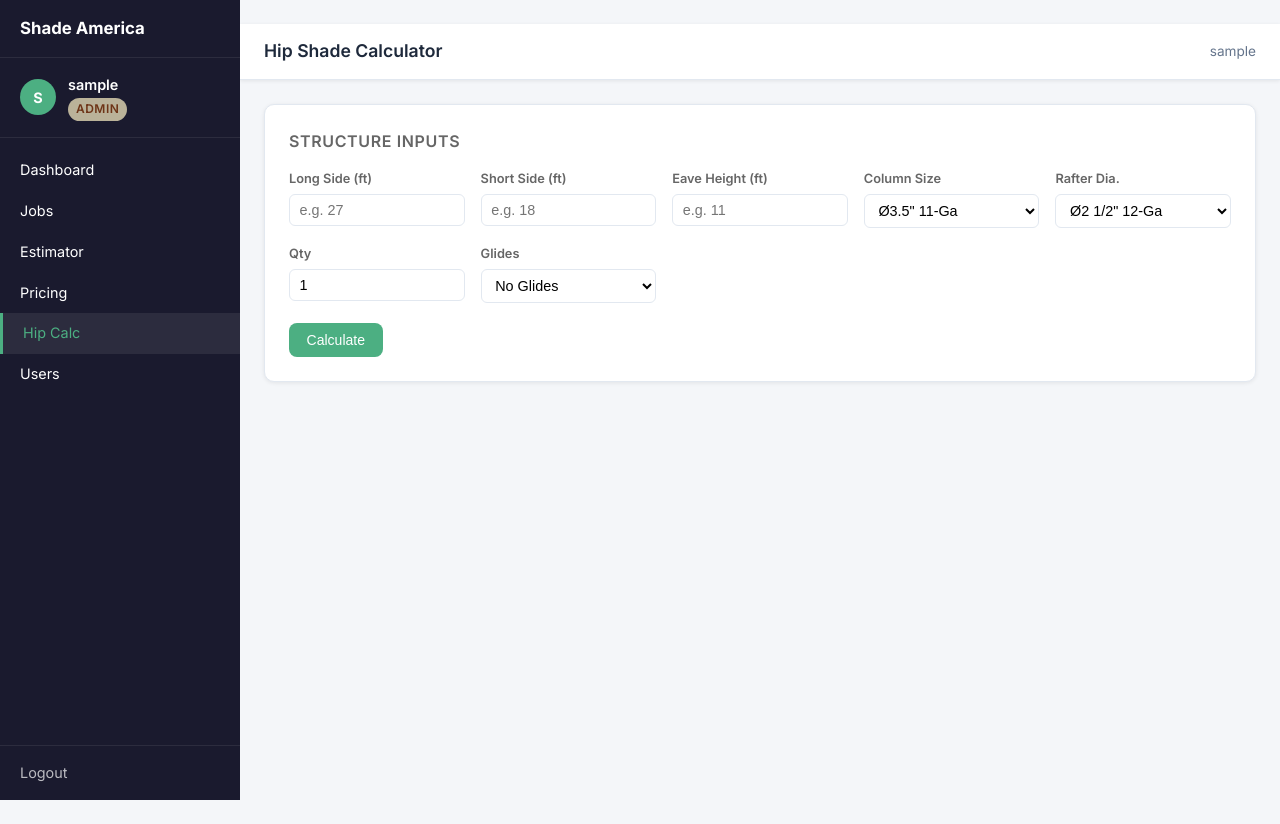
After one commit to jrehberg013/shade-america-portal, a Flask app: page /hip-calc in a window 1280 px wide. The commit adds this page. Run offline with Flask 3, Linux system fonts and the light colour scheme; the visitor is signed in with stand-in values (Sample User, id 1); some libraries are stand-ins or nearby versions.

Commit message:
Add Hip Shade Calculator tab + PostgreSQL support

```diff
--- a/app.py
+++ b/app.py
@@ -9,19 +9,57 @@ import io
 app = Flask(__name__)
 app.secret_key = os.environ.get('SECRET_KEY', 'sa-dev-key-change-in-prod')
 
-DATABASE = os.environ.get('DATABASE_PATH', 'shade_america.db')
+# ─────────────────────────────────────────────────────────────
+# DATABASE — supports SQLite (local) and PostgreSQL (production)
+# Set DATABASE_URL env var on Render to use PostgreSQL.
+# ─────────────────────────────────────────────────────────────
+
+DATABASE_URL = os.environ.get('DATABASE_URL', '')
+# Render provides postgres:// but psycopg2 requires postgresql://
+if DATABASE_URL.startswith('postgres://'):
+    DATABASE_URL = DATABASE_URL.replace('postgres://', 'postgresql://', 1)
+USE_PG = bool(DATABASE_URL)
+
+if USE_PG:
+    import psycopg2
+    import psycopg2.extras
+else:
+    DATABASE = os.environ.get('DATABASE_PATH', 'shade_america.db')
+
 MAX_FILE_MB = 50
 
-# ─────────────────────────────────────────────────────────────
-# DATABASE
-# ─────────────────────────────────────────────────────────────
+
+class _DB:
+    """Thin wrapper so both sqlite3 and psycopg2 share the same API."""
+    def __init__(self, conn):
+        self._conn = conn
+
+    def execute(self, sql, params=()):
+        if USE_PG:
+            cur = self._conn.cursor(cursor_factory=psycopg2.extras.RealDictCursor)
+            cur.execute(sql.replace('?', '%s'), params)
+            return cur
+        return self._conn.execute(sql, params)
+
+    def commit(self):
+        self._conn.commit()
+
+    def close(self):
+        self._conn.close()
+
 
 def get_db():
     if 'db' not in g:
-        g.db = sqlite3.connect(DATABASE)
-        g.db.row_factory = sqlite3.Row
-        g.db.execute("PRAGMA journal_mode=WAL")
+        if USE_PG:
+            conn = psycopg2.connect(DATABASE_URL)
+            g.db = _DB(conn)
+        else:
+            raw = sqlite3.connect(DATABASE)
+            raw.row_factory = sqlite3.Row
+            raw.execute("PRAGMA journal_mode=WAL")
+            g.db = _DB(raw)
     return g.db
+
 
 @app.teardown_appcontext
 def close_db(e=None):
@@ -29,53 +67,114 @@ def close_db(e=None):
     if db:
         db.close()
 
+
+def _bin(data):
+    """Wrap binary data correctly for each database driver."""
+    if USE_PG:
+        return psycopg2.Binary(data)
+    return data
+
+
 def init_db():
-    db = sqlite3.connect(DATABASE)
-    db.row_factory = sqlite3.Row
-    db.executescript("""
-        CREATE TABLE IF NOT EXISTS users (
-            id INTEGER PRIMARY KEY AUTOINCREMENT,
-            username TEXT UNIQUE NOT NULL,
-            password_hash TEXT NOT NULL,
-            name TEXT,
-            role TEXT DEFAULT 'field',
-            must_change_password INTEGER DEFAULT 0,
-            created_at TIMESTAMP DEFAULT CURRENT_TIMESTAMP
-        );
-        CREATE TABLE IF NOT EXISTS jobs (
-            id INTEGER PRIMARY KEY AUTOINCREMENT,
-            name TEXT NOT NULL,
-            client TEXT,
-            phone TEXT,
-            location TEXT,
-            status TEXT DEFAULT 'quoted',
-            estimate_total REAL DEFAULT 0,
-            notes TEXT,
-            created_by INTEGER,
-            created_at TIMESTAMP DEFAULT CURRENT_TIMESTAMP,
-            updated_at TIMESTAMP DEFAULT CURRENT_TIMESTAMP
-        );
-        CREATE TABLE IF NOT EXISTS documents (
-            id INTEGER PRIMARY KEY AUTOINCREMENT,
-            job_id INTEGER NOT NULL,
-            original_name TEXT NOT NULL,
-            doc_type TEXT DEFAULT 'other',
-            file_data BLOB,
-            mime_type TEXT,
-            file_size INTEGER,
-            uploaded_by INTEGER,
-            uploaded_at TIMESTAMP DEFAULT CURRENT_TIMESTAMP
-        );
-        CREATE TABLE IF NOT EXISTS pricing (
-            id INTEGER PRIMARY KEY AUTOINCREMENT,
-            category TEXT NOT NULL,
-            name TEXT NOT NULL,
-            price REAL DEFAULT 0,
-            unit TEXT,
-            sort_order INTEGER DEFAULT 0
-        );
-    """)
-    db.commit()
+    if USE_PG:
+        conn = psycopg2.connect(DATABASE_URL)
+        cur = conn.cursor()
+        statements = [
+            """CREATE TABLE IF NOT EXISTS users (
+                id SERIAL PRIMARY KEY,
+                username TEXT UNIQUE NOT NULL,
+                password_hash TEXT NOT NULL,
+                name TEXT,
+                role TEXT DEFAULT 'field',
+                must_change_password INTEGER DEFAULT 0,
+                created_at TIMESTAMP DEFAULT CURRENT_TIMESTAMP
+            )""",
+            """CREATE TABLE IF NOT EXISTS jobs (
+                id SERIAL PRIMARY KEY,
+                name TEXT NOT NULL,
+                client TEXT,
+                phone TEXT,
+                location TEXT,
+                status TEXT DEFAULT 'quoted',
+                estimate_total REAL DEFAULT 0,
+                notes TEXT,
+                created_by INTEGER,
+                created_at TIMESTAMP DEFAULT CURRENT_TIMESTAMP,
+                updated_at TIMESTAMP DEFAULT CURRENT_TIMESTAMP
+            )""",
+            """CREATE TABLE IF NOT EXISTS documents (
+                id SERIAL PRIMARY KEY,
+                job_id INTEGER NOT NULL,
+                original_name TEXT NOT NULL,
+                doc_type TEXT DEFAULT 'other',
+                file_data BYTEA,
+                mime_type TEXT,
+                file_size INTEGER,
+                uploaded_by INTEGER,
+                uploaded_at TIMESTAMP DEFAULT CURRENT_TIMESTAMP
+            )""",
+            """CREATE TABLE IF NOT EXISTS pricing (
+                id SERIAL PRIMARY KEY,
+                category TEXT NOT NULL,
+                name TEXT NOT NULL,
+                price REAL DEFAULT 0,
+                unit TEXT,
+                sort_order INTEGER DEFAULT 0
+            )""",
+        ]
+        for stmt in statements:
+            cur.execute(stmt)
+        conn.commit()
+        db = _DB(conn)
+        db._conn = conn
+    else:
+        conn = sqlite3.connect(DATABASE)
+        conn.row_factory = sqlite3.Row
+        conn.executescript("""
+            CREATE TABLE IF NOT EXISTS users (
+                id INTEGER PRIMARY KEY AUTOINCREMENT,
+                username TEXT UNIQUE NOT NULL,
+                password_hash TEXT NOT NULL,
+                name TEXT,
+                role TEXT DEFAULT 'field',
+                must_change_password INTEGER DEFAULT 0,
+                created_at TIMESTAMP DEFAULT CURRENT_TIMESTAMP
+            );
+            CREATE TABLE IF NOT EXISTS jobs (
+                id INTEGER PRIMARY KEY AUTOINCREMENT,
+                name TEXT NOT NULL,
+                client TEXT,
+                phone TEXT,
+                location TEXT,
+                status TEXT DEFAULT 'quoted',
+                estimate_total REAL DEFAULT 0,
+                notes TEXT,
+                created_by INTEGER,
+                created_at TIMESTAMP DEFAULT CURRENT_TIMESTAMP,
+                updated_at TIMESTAMP DEFAULT CURRENT_TIMESTAMP
+            );
+            CREATE TABLE IF NOT EXISTS documents (
+                id INTEGER PRIMARY KEY AUTOINCREMENT,
+                job_id INTEGER NOT NULL,
+                original_name TEXT NOT NULL,
+                doc_type TEXT DEFAULT 'other',
+                file_data BLOB,
+                mime_type TEXT,
+                file_size INTEGER,
+                uploaded_by INTEGER,
+                uploaded_at TIMESTAMP DEFAULT CURRENT_TIMESTAMP
+            );
+            CREATE TABLE IF NOT EXISTS pricing (
+                id INTEGER PRIMARY KEY AUTOINCREMENT,
+                category TEXT NOT NULL,
+                name TEXT NOT NULL,
+                price REAL DEFAULT 0,
+                unit TEXT,
+                sort_order INTEGER DEFAULT 0
+            );
+        """)
+        conn.commit()
+        db = _DB(conn)
 
     # Seed users
     users = [
@@ -147,6 +246,7 @@ def init_db():
     db.commit()
     db.close()
 
+
 # ─────────────────────────────────────────────────────────────
 # AUTH HELPERS
 # ─────────────────────────────────────────────────────────────
@@ -178,6 +278,7 @@ def admin_required(f):
             abort(403)
         return f(*args, **kwargs)
     return decorated
+
 
 # ─────────────────────────────────────────────────────────────
 # AUTH ROUTES
@@ -235,6 +336,7 @@ def change_password():
             return redirect(url_for('field') if session.get('role') == 'field' else url_for('dashboard'))
     return render_template('change_password.html', must_change=must_change)
 
+
 # ─────────────────────────────────────────────────────────────
 # DASHBOARD
 # ─────────────────────────────────────────────────────────────
@@ -253,6 +355,7 @@ def dashboard():
         'completed':   len(jobs_by_status['completed']),
     }
     return render_template('dashboard.html', jobs_by_status=jobs_by_status, stats=stats)
+
 
 # ─────────────────────────────────────────────────────────────
 # JOBS
@@ -325,6 +428,7 @@ def update_status(job_id):
         db.commit()
     return redirect(request.referrer or url_for('dashboard'))
 
+
 # ─────────────────────────────────────────────────────────────
 # DOCUMENTS
 # ─────────────────────────────────────────────────────────────
@@ -349,7 +453,7 @@ def upload_doc(job_id):
     db.execute(
         "INSERT INTO documents (job_id,original_name,doc_type,file_data,mime_type,file_size,uploaded_by) "
         "VALUES (?,?,?,?,?,?,?)",
-        (job_id, secure_filename(file.filename), doc_type, file_data,
+        (job_id, secure_filename(file.filename), doc_type, _bin(file_data),
          file.content_type or 'application/octet-stream', len(file_data), session['user_id'])
     )
     db.commit()
@@ -366,7 +470,7 @@ def serve_doc(doc_id):
     if doc['doc_type'] in ('estimate', 'contract', 'other') and session.get('role') != 'admin':
         abort(403)
     return send_file(
-        io.BytesIO(doc['file_data']),
+        io.BytesIO(bytes(doc['file_data'])),
         mimetype=doc['mime_type'],
         as_attachment=False,
         download_name=doc['original_name']
@@ -384,6 +488,7 @@ def delete_doc(doc_id):
     db.commit()
     flash('File deleted.', 'success')
     return redirect(url_for('job_detail', job_id=job_id))
+
 
 # ─────────────────────────────────────────────────────────────
 # FIELD VIEW
@@ -411,6 +516,7 @@ def field():
             'photos':   [d for d in docs if d['doc_type'] == 'photo'],
         })
     return render_template('field.html', jobs=jobs)
+
 
 # ─────────────────────────────────────────────────────────────
 # ESTIMATOR
@@ -479,6 +585,150 @@ def parse_pole_rows(prefix, f):
 @admin_required
 def estimator():
     return render_template('estimator.html')
+
+
+# ─────────────────────────────────────────────────────────────
+# HIP SHADE CALCULATOR
+# ─────────────────────────────────────────────────────────────
+
+def _half_round(val):
+    """Round to nearest 0.5 — matches Excel's ROUND(x*2,0)/2 pattern."""
+    return round(val * 2) / 2
+
+def _fmt_fraction(sixteenths):
+    """Convert a count of 1/16-inch units to a simplified fraction string."""
+    from math import gcd
+    if sixteenths == 0:
+        return ''
+    g = gcd(int(sixteenths), 16)
+    return f'{int(sixteenths)//g}/{16//g}'
+
+def _diagonal_sq(A1, D1):
+    """Z2 formula: feet'-whole_inches  fraction" """
+    import math
+    diag_ft   = math.sqrt(A1**2 + D1**2)
+    n16       = round(diag_ft * 12 * 16)          # total 1/16-inch units
+    feet      = int(n16 // (12 * 16))
+    remain16  = n16 - feet * 12 * 16
+    whole_in  = remain16 // 16
+    frac16    = remain16 % 16
+    frac      = _fmt_fraction(frac16)
+    return f"{feet}'-{whole_in}  {frac}\"" if frac else f"{feet}'-{whole_in}\""
+
+def _diagonal_rect(A1, D1):
+    """Z3 formula: total inches as simplified fraction" """
+    import math
+    diag_ft = math.sqrt(A1**2 + D1**2)
+    n16     = round(diag_ft * 12 * 16)
+    whole   = n16 // 16
+    frac16  = n16 % 16
+    frac    = _fmt_fraction(frac16)
+    return f"{whole} {frac}\"" if frac else f'{whole}"'
+
+def hip_calc_compute(A1, D1, F1, col_size, rafter_dia, qty=1, glides='No Glides'):
+    import math
+    B9   = qty
+    AB4  = 0.67   # constant from spreadsheet
+
+    # Profile
+    ratio   = A1 / D1 if D1 else 1
+    profile = 'Square' if 1 <= ratio < 1.175 else 'Rectangle'
+
+    # Rafter OD for powder calc (per J4-J8 options)
+    rafter_od = {
+        'Ø2 1/2" 12-Ga': 2.5,
+        'Ø2 7/8" 12-Ga': 2.875,
+        'Ø3 1/2" 11-Ga': 3.5,
+        'Ø5" 11-Ga':     5.0,
+        'Ø5" 7-Ga':      5.0,
+    }.get(rafter_dia, 3.5)
+
+    def _sq():
+        rafter  = _half_round(D1 * 0.6535 * 12)
+        swage   = rafter - 4.25
+        ridge   = _half_round(D1 * 0.25 * 12 if A1 == D1 else (D1 * 0.25 * 12) + (A1 - D1) * 12)
+        rswage  = ridge - 8.5
+        total   = _half_round((rafter * 4 + ridge) * B9)
+        powder  = round(math.pi * rafter_od * total * 0.000376, 2)
+        peak_v  = D1 * 0.1853 + AB4
+        peak    = f"{int(peak_v)}'-{round((peak_v - int(peak_v)) * 12)}\""
+        cable_sz = '3/16"' if A1*D1<400 else ('1/4"' if A1*D1<1000 else '5/16"')
+        diag    = _diagonal_sq(A1, D1)
+        return dict(
+            profile='Square', rafter=rafter, to_swage=swage,
+            ridge=ridge, ridge_swage=rswage, total=total,
+            cable_size=cable_sz,
+            cable_1=f"{round(A1*2+D1*2+10)}'",
+            cable_2=f"{round(A1+D1+10)}' Each",
+            diagonal=diag,
+            powder=f'{powder} lb',
+            peak=peak,
+        )
+
+    def _rect():
+        rafter  = _half_round(D1 * 0.7115 * 12)
+        swage   = rafter - 4.25
+        ridge   = _half_round(D1 * 0.06655 * 12 if A1 == D1 else (D1 * 0.06655 * 12) + (A1 - D1) * 12)
+        rswage  = ridge - 8.5
+        total   = _half_round((rafter * 4 + ridge) * B9)
+        powder  = round(math.pi * rafter_od * total * 0.000376, 2)
+        peak_v  = D1 * 0.2026 + AB4
+        peak    = f"{int(peak_v)}'-{round((peak_v - int(peak_v)) * 12)}\""
+        perim   = A1 * 2 + D1 * 2 + 10
+        c_qty   = 1 if (glides == 'Glides' or perim < 150) else 2
+        cable_sz = '3/16"' if A1*D1<400 else ('1/4"' if A1*D1<1000 else '5/16"')
+        diag    = _diagonal_rect(A1, D1)
+        return dict(
+            profile='Rectangle', rafter=rafter, to_swage=swage,
+            ridge=ridge, ridge_swage=rswage, total=total,
+            cable_size=f'Qty: {c_qty}',
+            cable_1=f'{round(perim)*12*B9}" Total',
+            cable_2=f'{round(A1+D1+10)*2*12*B9}" Total',
+            diagonal=diag,
+            powder=f'{powder} lb',
+            peak=peak,
+        )
+
+    sq   = _sq()
+    rect = _rect()
+    return profile, sq, rect
+
+@app.route('/hip-calc', methods=['GET', 'POST'])
+@admin_required
+def hip_calc():
+    col_options = [
+        'Ø3.5" 11-Ga', 'Ø5.0" 11-Ga', 'Ø5.0" 7-Ga', 'Ø5.5" Sch-40',
+        'Ø6.6" Sch-40', 'Ø8.6" Sch-40', '10"x10"x1/4"', '12"x12"x1/4"',
+    ]
+    rafter_options = [
+        'Ø2 1/2" 12-Ga', 'Ø2 7/8" 12-Ga', 'Ø3 1/2" 11-Ga',
+        'Ø5" 11-Ga', 'Ø5" 7-Ga',
+    ]
+    result = None
+    inputs = {}
+    if request.method == 'POST':
+        try:
+            inputs = {
+                'long_side':  float(request.form.get('long_side', 0)),
+                'short_side': float(request.form.get('short_side', 0)),
+                'eave_ht':    float(request.form.get('eave_ht', 0)),
+                'col_size':   request.form.get('col_size', col_options[3]),
+                'rafter_dia': request.form.get('rafter_dia', rafter_options[2]),
+                'qty':        int(request.form.get('qty', 1) or 1),
+                'glides':     request.form.get('glides', 'No Glides'),
+            }
+            profile, sq, rect = hip_calc_compute(
+                inputs['long_side'], inputs['short_side'], inputs['eave_ht'],
+                inputs['col_size'], inputs['rafter_dia'],
+                inputs['qty'], inputs['glides'],
+            )
+            result = {'profile': profile, 'sq': sq, 'rect': rect}
+        except (ValueError, ZeroDivisionError) as e:
+            flash(f'Check your inputs: {e}', 'error')
+    return render_template('hip_calc.html',
+                           col_options=col_options,
+                           rafter_options=rafter_options,
+                           inputs=inputs, result=result)
 
 @app.route('/estimator/calculate', methods=['POST'])
 @admin_required
@@ -556,6 +806,7 @@ def calculate():
     }
     return render_template('estimate_result.html', result=result)
 
+
 # ─────────────────────────────────────────────────────────────
 # PRICING
 # ─────────────────────────────────────────────────────────────
@@ -581,6 +832,7 @@ def update_pricing():
     db.commit()
     flash('Prices updated.', 'success')
     return redirect(url_for('pricing'))
+
 
 # ─────────────────────────────────────────────────────────────
 # ADMIN — USER MANAGEMENT
@@ -609,6 +861,7 @@ def reset_user(user_id):
     flash(f'Password for {user["username"]} reset to: {temp_pw}  — send this to them.', 'success')
     return redirect(url_for('admin_users'))
 
+
 # ─────────────────────────────────────────────────────────────
 # ERROR PAGES
 # ─────────────────────────────────────────────────────────────
@@ -623,6 +876,7 @@ def not_found(e):
     return render_template('error.html', error='Page Not Found',
                            message="The page you're looking for doesn't exist."), 404
 
+
 # ─────────────────────────────────────────────────────────────
 # STARTUP
 # ─────────────────────────────────────────────────────────────
--- a/requirements.txt
+++ b/requirements.txt
@@ -1,3 +1,4 @@
 flask==3.0.3
 werkzeug==3.0.3
 gunicorn==22.0.0
+psycopg2-binary==2.9.9
--- a/templates/base.html
+++ b/templates/base.html
@@ -36,6 +36,8 @@
             <span class="nav-label">Estimator</span></a></li>
         <li><a href="{{ url_for('pricing') }}" class="{{ 'active' if request.endpoint == 'pricing' }}">
             <span class="nav-label">Pricing</span></a></li>
+        <li><a href="{{ url_for('hip_calc') }}" class="{{ 'active' if request.endpoint == 'hip_calc' }}">
+            <span class="nav-label">Hip Calc</span></a></li>
         {% if current_user.role == 'admin' %}
         <li><a href="{{ url_for('admin_users') }}" class="{{ 'active' if request.endpoint == 'admin_users' }}">
             <span class="nav-label">Users</span></a></li>
--- /dev/null
+++ b/templates/hip_calc.html
@@ -0,0 +1,164 @@
+{% extends "base.html" %}
+{% block title %}Hip Shade Calculator{% endblock %}
+{% block page_title %}Hip Shade Calculator{% endblock %}
+
+{% block content %}
+<div class="hip-calc-wrap">
+
+  {# ── INPUT FORM ── #}
+  <form method="post" class="card hip-form">
+    <h2 class="section-title">Structure Inputs</h2>
+    <div class="hip-inputs">
+
+      <div class="input-group">
+        <label>Long Side (ft)</label>
+        <input type="number" name="long_side" step="0.5" min="1"
+               value="{{ inputs.get('long_side','') }}" required placeholder="e.g. 27">
+      </div>
+
+      <div class="input-group">
+        <label>Short Side (ft)</label>
+        <input type="number" name="short_side" step="0.5" min="1"
+               value="{{ inputs.get('short_side','') }}" required placeholder="e.g. 18">
+      </div>
+
+      <div class="input-group">
+        <label>Eave Height (ft)</label>
+        <input type="number" name="eave_ht" step="0.5" min="1"
+               value="{{ inputs.get('eave_ht','') }}" required placeholder="e.g. 11">
+      </div>
+
+      <div class="input-group">
+        <label>Column Size</label>
+        <select name="col_size">
+          {% for opt in col_options %}
+          <option value="{{ opt }}" {{ 'selected' if inputs.get('col_size') == opt }}>{{ opt }}</option>
+          {% endfor %}
+        </select>
+      </div>
+
+      <div class="input-group">
+        <label>Rafter Dia.</label>
+        <select name="rafter_dia">
+          {% for opt in rafter_options %}
+          <option value="{{ opt }}" {{ 'selected' if inputs.get('rafter_dia') == opt }}>{{ opt }}</option>
+          {% endfor %}
+        </select>
+      </div>
+
+      <div class="input-group">
+        <label>Qty</label>
+        <input type="number" name="qty" min="1" max="99"
+               value="{{ inputs.get('qty', 1) }}" required>
+      </div>
+
+      <div class="input-group">
+        <label>Glides</label>
+        <select name="glides">
+          {% for opt in ['No Glides','Glides','Elbow'] %}
+          <option value="{{ opt }}" {{ 'selected' if inputs.get('glides') == opt }}>{{ opt }}</option>
+          {% endfor %}
+        </select>
+      </div>
+
+    </div>
+    <button type="submit" class="btn btn-primary">Calculate</button>
+  </form>
+
+  {# ── RESULTS ── #}
+  {% if result %}
+  <div class="hip-results">
+
+    <div class="profile-badge profile-{{ result.profile.lower() }}">
+      Determined Profile: <strong>{{ result.profile }}</strong>
+      &nbsp;·&nbsp; {{ inputs.long_side }}' × {{ inputs.short_side }}'
+      &nbsp;·&nbsp; Eave {{ inputs.eave_ht }}'
+    </div>
+
+    {# result table helper macro #}
+    {% macro row_table(r) %}
+    <table class="hip-table">
+      <thead>
+        <tr>
+          <th>Profile</th>
+          <th>Rafter</th>
+          <th>Rafter (ft)</th>
+          <th>To Swage</th>
+          <th>Ridge</th>
+          <th>Ridge (ft)</th>
+          <th>Ridge Swage</th>
+          <th>Total (RMRT)</th>
+          <th>Total (ft)</th>
+          <th>Cable</th>
+          <th>1 Cable</th>
+          <th>2 Cables</th>
+          <th>Diagonal</th>
+          <th>Powder</th>
+          <th>Peak Above Col.</th>
+        </tr>
+      </thead>
+      <tbody>
+        <tr class="{{ 'active-row' if r.profile == result.profile }}">
+          <td><strong>{{ r.profile }}</strong></td>
+          <td>{{ r.rafter }}"</td>
+          <td>{{ (r.rafter / 12) | round(2) }}'</td>
+          <td>{{ r.to_swage }}"</td>
+          <td>{{ r.ridge }}"</td>
+          <td>{{ (r.ridge / 12) | round(2) }}'</td>
+          <td>{{ r.ridge_swage }}"</td>
+          <td>{{ r.total }}"</td>
+          <td>{{ (r.total / 12) | round(2) }}'</td>
+          <td>{{ r.cable_size }}</td>
+          <td>{{ r.cable_1 }}</td>
+          <td>{{ r.cable_2 }}</td>
+          <td>{{ r.diagonal }}</td>
+          <td>{{ r.powder }}</td>
+          <td>{{ r.peak }}</td>
+        </tr>
+      </tbody>
+    </table>
+    {% endmacro %}
+
+    <h3 class="results-heading">Square Profile</h3>
+    {{ row_table(result.sq) }}
+
+    <h3 class="results-heading">Rectangle Profile</h3>
+    {{ row_table(result.rect) }}
+
+  </div>
+  {% endif %}
+
+</div>
+
+<style>
+.hip-calc-wrap { display: flex; flex-direction: column; gap: 1.5rem; }
+.hip-form { padding: 1.5rem; }
+.section-title { font-size: 1rem; font-weight: 600; margin: 0 0 1rem; color: var(--text-secondary,#666); text-transform: uppercase; letter-spacing: .04em; }
+.hip-inputs { display: grid; grid-template-columns: repeat(auto-fill, minmax(170px, 1fr)); gap: 1rem; margin-bottom: 1.25rem; }
+.input-group { display: flex; flex-direction: column; gap: .35rem; }
+.input-group label { font-size: .8rem; font-weight: 600; color: var(--text-secondary,#666); }
+.input-group input, .input-group select { padding: .45rem .6rem; border: 1px solid var(--border,#ddd); border-radius: 6px; font-size: .9rem; background: #fff; }
+.profile-badge { padding: .75rem 1rem; border-radius: 8px; font-size: .95rem; font-weight: 500; background: #e8f4fd; border-left: 4px solid #2e75b6; margin-bottom: .5rem; }
+.profile-badge.profile-square { border-color: #2e75b6; background: #e8f4fd; }
+.profile-badge.profile-rectangle { border-color: #7b3f9e; background: #f3eaf9; }
+.results-heading { font-size: .85rem; font-weight: 700; color: #555; text-transform: uppercase; letter-spacing: .05em; margin: 1rem 0 .4rem; }
+.hip-table { width: 100%; border-collapse: collapse; font-size: .82rem; background: #fff; border-radius: 8px; overflow: hidden; box-shadow: 0 1px 4px rgba(0,0,0,.06); }
+.hip-table th { background: #f5f7fa; padding: .55rem .7rem; text-align: left; font-size: .75rem; font-weight: 600; color: #888; white-space: nowrap; border-bottom: 2px solid #e8eaed; }
+.hip-table td { padding: .6rem .7rem; border-bottom: 1px solid #f0f2f4; white-space: nowrap; }
+.hip-table .active-row td { background: #fffbea; font-weight: 600; }
+.hip-table .active-row td:first-child { color: #2e75b6; }
+@media (max-width: 900px) {
+  .hip-table-wrap { overflow-x: auto; }
+  .hip-table { min-width: 900px; }
+}
+</style>
+<script>
+// Wrap each table in a scrollable div for mobile
+document.querySelectorAll('.hip-table').forEach(t => {
+  const wrap = document.createElement('div');
+  wrap.className = 'hip-table-wrap';
+  t.parentNode.insertBefore(wrap, t);
+  wrap.appendChild(t);
+});
+</script>
+{% endblock %}
```
